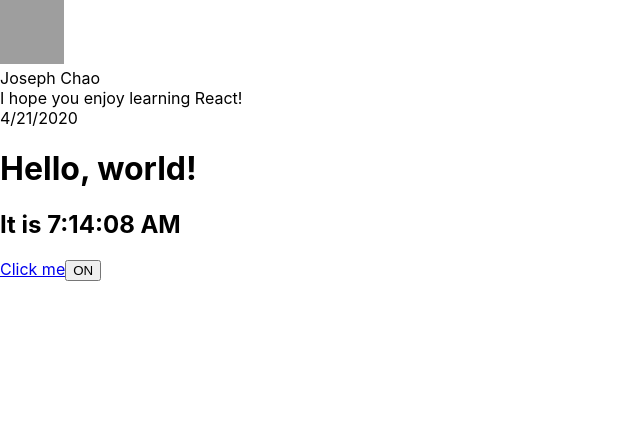
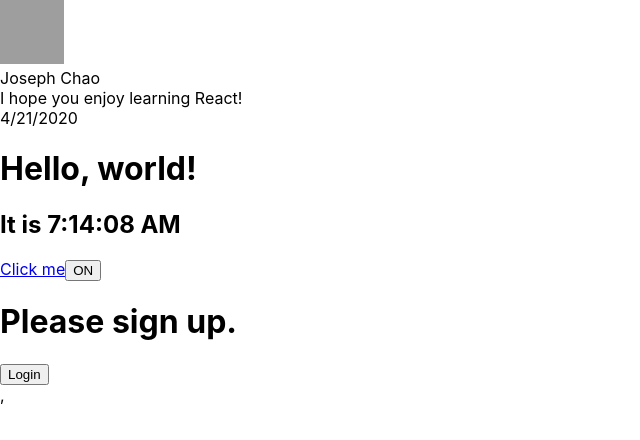
Before and after one commit to ctzuchiang/ReactSelfLearning, a React (Create React App) app: page / in a window 1280 px wide. Shown: the top 440 px of the page, without its empty margins (0-640 px from the left). Built offline with nearby package versions, Linux system fonts and the light colour scheme; grey boxes are pictures that could not be loaded.

Commit message:
Login Control Practice

```diff
--- /dev/null
+++ b/src/components/LoginControl.js
@@ -0,0 +1,57 @@
+import React from "react";
+
+class LoginControl extends React.Component {
+  constructor(props) {
+    super(props);
+    this.handleLoginClick = this.handleLoginClick.bind(this);
+    this.handleLogoutClick = this.handleLogoutClick.bind(this);
+    this.state = { isLoggedIn: false };
+  }
+
+  handleLoginClick() {
+    this.setState({ isLoggedIn: true });
+  }
+
+  handleLogoutClick() {
+    this.setState({ isLoggedIn: false });
+  }
+
+  render() {
+    const isLoggedIn = this.state.isLoggedIn;
+    let button;
+    if (isLoggedIn) {
+      button = <LogoutButton onClick={this.handleLogoutClick} />;
+    } else {
+      button = <LoginButton onClick={this.handleLoginClick} />;
+    }
+    return (
+      <div>
+        <Greeting isLoggedIn={isLoggedIn} />
+        {button}
+      </div>
+    );
+  }
+}
+
+function Greeting(props) {
+  const isLoggedIn = props.isLoggedIn;
+  if (isLoggedIn) {
+    return <UserGreeting />;
+  }
+  return <GuestGreeting />;
+}
+
+function UserGreeting() {
+  return <h1>Welcome back!</h1>;
+}
+function GuestGreeting() {
+  return <h1>Please sign up.</h1>;
+}
+function LoginButton(props) {
+  return <button onClick={props.onClick}>Login</button>;
+}
+function LogoutButton(props) {
+  return <button onClick={props.onClick}>Logout</button>;
+}
+
+export default LoginControl;
--- a/src/components/TestApp.js
+++ b/src/components/TestApp.js
@@ -1,7 +1,8 @@
 import React from "react";
 import UserInfo from "./UserInfo";
 import Clock from "./Clock";
-import {ActionLink, Toggle} from "./ActionLink";
+import { ActionLink, Toggle } from "./ActionLink";
+import LoginControl from "./LoginControl";
 
 function TestApp() {
   const element = (
@@ -10,7 +11,7 @@
       <Clock />
       <ActionLink />
       <Toggle />
-
+      <LoginControl />,
     </div>
   );
   return element;
```
